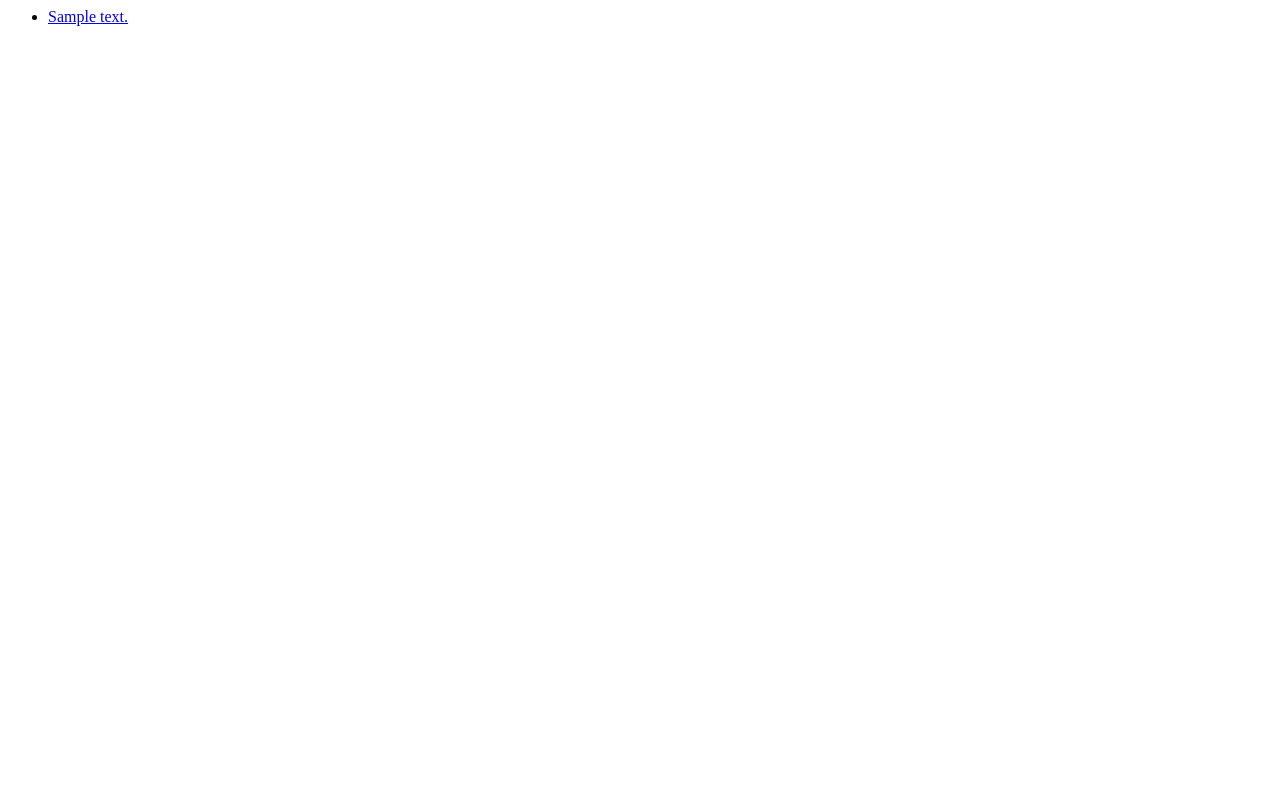
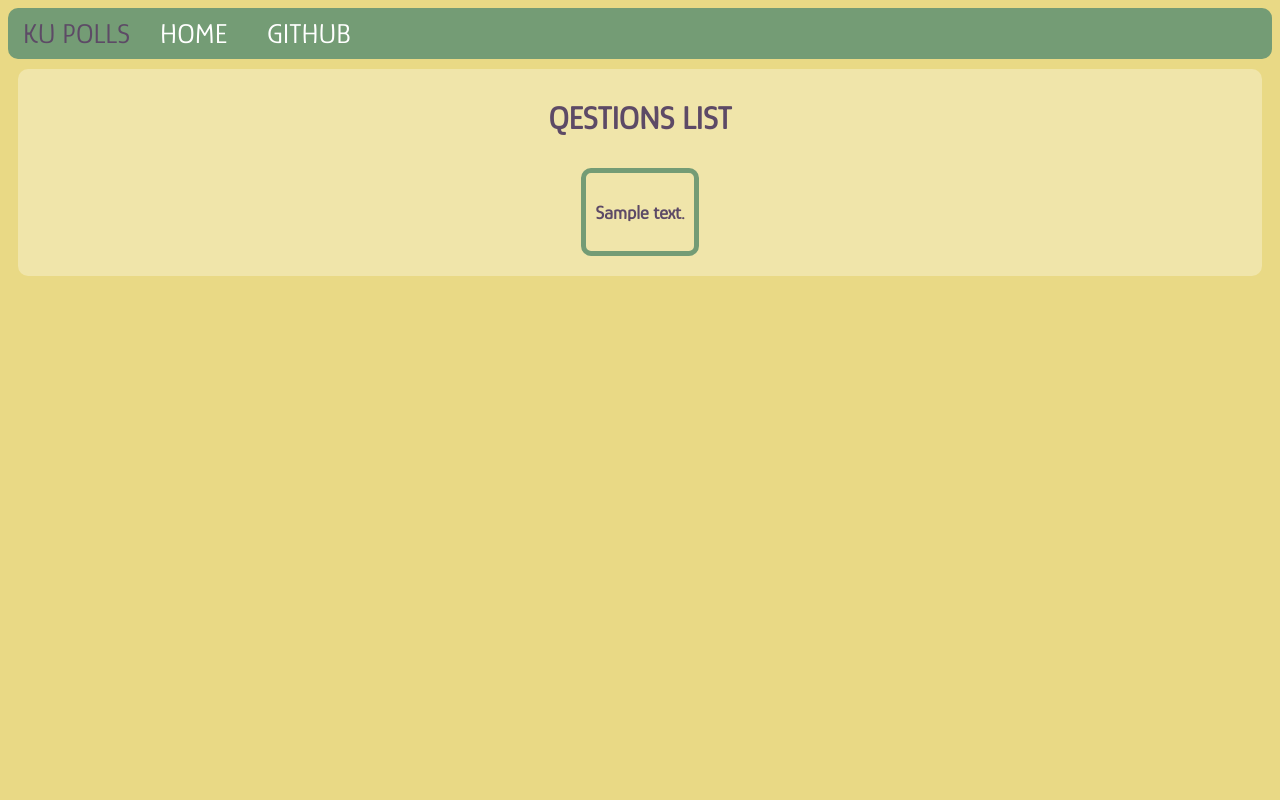
Before and after one commit to natchanon-space/ku-polls, a Django app: page /polls/ in a window 1280 px wide. Before the commit the page is almost empty. Run offline with Django 3.2, Linux system fonts and the light colour scheme; tables that the repository leaves empty hold one stand-in row (values such as "Sample post").

Commit message:
Improve UI

```diff
--- /dev/null
+++ b/polls/static/polls/style.css
@@ -0,0 +1,74 @@
+/*
+    colors palette
+    #e9d985 Flax
+    #b2bd7e Misty Moss
+    #749c75 Russian Green
+    #6a5d7b Old Lavender
+    #5d4a66 English Violet
+*/
+
+* {
+    font-family: 'Glory', sans-serif;
+    color: #5d4a66;
+}
+
+body {
+    background: #e9d985;
+}
+
+.nav-bar {
+    margin: 0;
+    padding: 5px 5px;
+    display: flex;
+    background: #749c75;
+    border-radius: 10px;
+}
+
+.nav-bar .nav-item {
+    font-size: 28px;
+    padding: 5px 10px;
+    float: right;
+}
+
+.nav-bar .nav-item a {
+    font-size: 28px;
+    padding: 5px 10px;
+    color: white;
+    text-decoration: none;
+}
+
+.nav-bar .nav-item a:hover {
+    background-color: #b2bd7e;
+    border-radius: 10px;
+}
+
+.question {
+    margin: 10px 10px;
+    padding: 10px 10px;
+    display: flex;
+    flex-direction: column;
+    background-color: rgba(255, 255, 255, 0.3);
+    justify-content: center;
+    border-radius: 10px;
+}
+
+.question .question-item {
+    margin: 10px 10px;
+    padding: 10px;
+    border: 5px solid #749c75;
+    border-radius: 10px;
+    align-self: center;
+}
+
+.question .question-item a {
+    text-decoration: none;
+    color: #5d4a66;
+}
+
+.question .question-item:hover {
+    box-shadow: 3px 3px 5px #5d4a66;
+}
+
+.center {
+    text-align: center;
+}
--- /dev/null
+++ b/polls/templates/polls/base.html
@@ -0,0 +1,22 @@
+{% load static %}
+
+<!DOCTYPE html>
+<html lang="en">
+<head>
+    <title>ku-polls</title>
+    <link href="https://fonts.googleapis.com/css2?family=Glory&display=swap" rel="stylesheet">
+    <link rel="stylesheet" href={% static 'polls/style.css' %} />
+    {% block head %}{% endblock %}
+</head>
+
+<body>
+    <div class="nav-bar">
+        <div class="nav-item">KU POLLS</div>
+        <div class="nav-item"><a href="{% url 'polls:index' %}">HOME</a></div>
+        <div class="nav-item"><a href="https://github.com/natchanon-space/ku-polls/" target="blank">GITHUB</a></div>
+    </div>
+
+    <div class="content">
+        {% block content %}{% endblock %}
+    </div>
+</body>
--- a/polls/templates/polls/index.html
+++ b/polls/templates/polls/index.html
@@ -1,9 +1,23 @@
+{% extends "polls/base.html" %}
+
+{% block content %}
 {% if latest_question_list %}
-    <ul>
+    {% comment %} <ul class="question">
     {% for question in latest_question_list %}
         <li><a href="{% url 'polls:detail' question.id %}">{{ question.question_text }}</a></li>
     {% endfor %}
-    </ul>
+    </ul> {% endcomment %}
+    <div class="question">
+        <h1 class="center">QESTIONS LIST</h1>
+        {% for question in latest_question_list %}
+        <div class="question-item">
+            <a href="{% url 'polls:detail' question.id %}">
+                <h3>{{ question.question_text }}</h3>
+            </a>
+        </div>
+        {% endfor %}
+    </div>
 {% else %}
     <p>No polls are available.</p>
 {% endif %}
+{% endblock %}
```
Also changed, not shown: polls/templates/polls/detail.html (+7 -1 lines), polls/templates/polls/results.html (+41 -6 lines).
